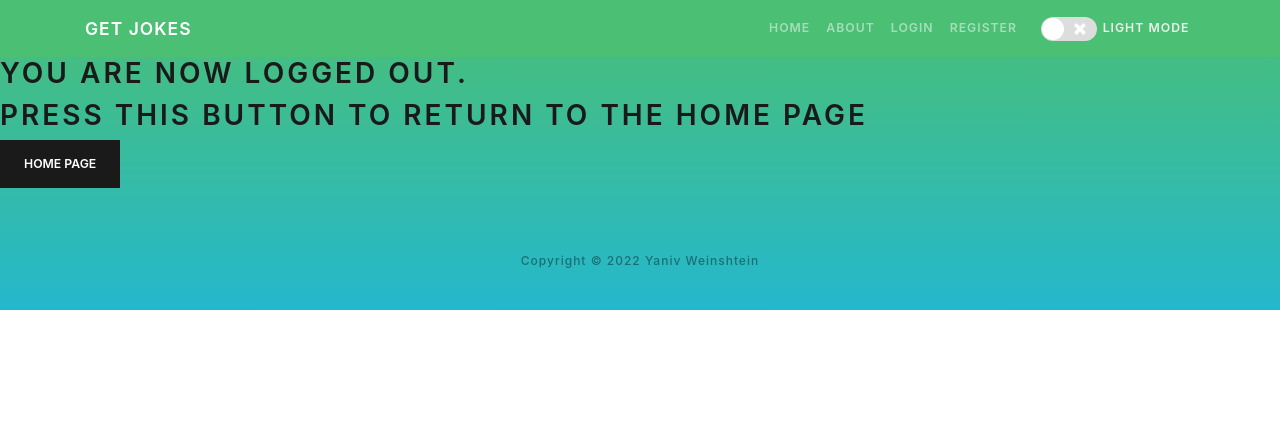
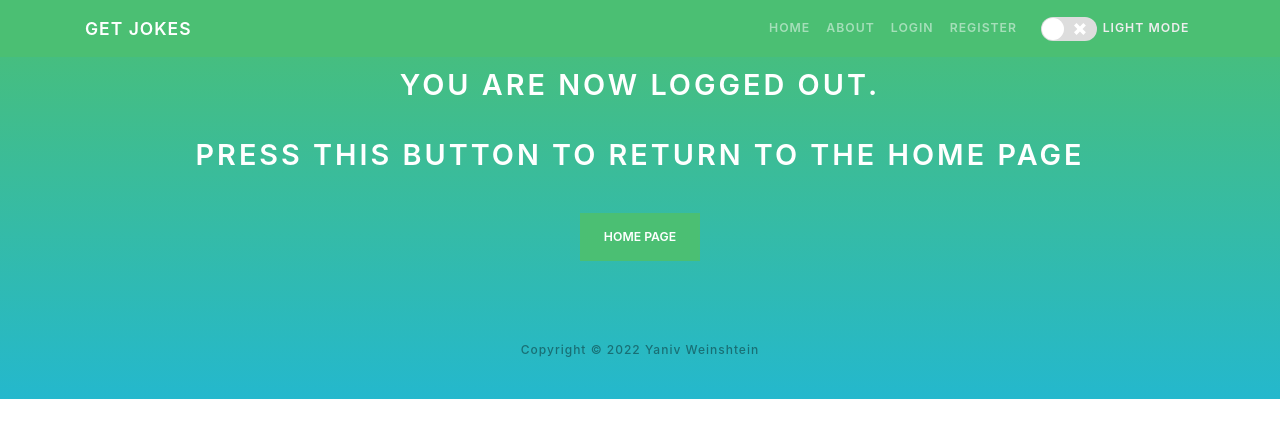
Before and after one commit to YanivWein24/Get-Jokes, a React (Create React App) app in the folder frontend/: page /Logout in a window 1280 px wide. Shown: the top 438 px of the page. Built offline with nearby package versions, Linux system fonts and the light colour scheme; no server answers.

Commit message:
Centered & animated 'User' and 'Logout', Added toLowerCase() to email in login

```diff
--- a/frontend/src/App.js
+++ b/frontend/src/App.js
@@ -58,10 +58,10 @@ function App() {
           <Routes>
             <Route path="/" element={<HomeScreen theme={theme} />} />
             <Route path="/About" element={<About />} />
-            {data.id ? <Route path="/User" element={<User data={data} />} /> : <Route path="/User" element={<HomeScreen theme={theme} />} />}
+            <Route path="/User" element={<User data={data} />} />
             <Route path="/Register" element={<Register />} />
             <Route path="/Login" element={<LogIn />} />
-            <Route path="/Logout" element={<Logout data={data} />} />
+            <Route path="/Logout" element={<Logout data={data} theme={theme} />} />
           </Routes>
           <Footer />
         </div>
--- a/frontend/src/components/Logout.js
+++ b/frontend/src/components/Logout.js
@@ -3,13 +3,10 @@ import { Link } from 'react-router-dom'
 import { Button } from 'react-bootstrap'
 import axios from 'axios'
 
-function Logout({ data }) {
+function Logout({ data, theme }) {
 
-    // const history = useHistory();
-
-    // function handleClick(path) {
-    //     history.push(path);
-    // }
+    // check the current theme to apply different bootstrap button colors
+    const isLightTheme = theme === 'light'
 
     useEffect(() => {
         axios({
@@ -23,14 +20,14 @@ function Logout({ data }) {
     }, []);
 
     return (
-        <>
+        <center className="fade-in">
             {data.id && <h1>processing...</h1>}
 
-            {!data.id && <h2>You are now logged out.</h2>}
-            {!data.id && <h2>Press this button to return to the home page</h2>}
-            {!data.id && <Link to="/"><Button>Home Page</Button></Link>}
+            {!data.id && <h1>You are now logged out.</h1>}
+            {!data.id && <h1>Press this button to return to the home page</h1>}
+            {!data.id && <Link to="/"><Button className="my-3" variant={isLightTheme ? "success" : "info"}>Home Page</Button></Link>}
 
-        </>
+        </center>
     )
 }
 
--- a/frontend/src/screens/User.js
+++ b/frontend/src/screens/User.js
@@ -4,13 +4,13 @@ import Joke from '../components/Joke'
 function User({ data }) {
 
     return (
-        <div>
+        <center className="fade-in">
             <h1>Welcome back {data.firstName}!</h1>
             {data.jokes[0] ? data.jokes.map(joke => (
                 <Joke key={joke.id} category={joke.category} joke={joke.joke}></Joke>
             ))
                 : <h1>No Jokes Here</h1>}
-        </div>
+        </center>
     )
 }
 
```
Also changed, not shown: 2 other files (tests, documents, lock files or other folders).
